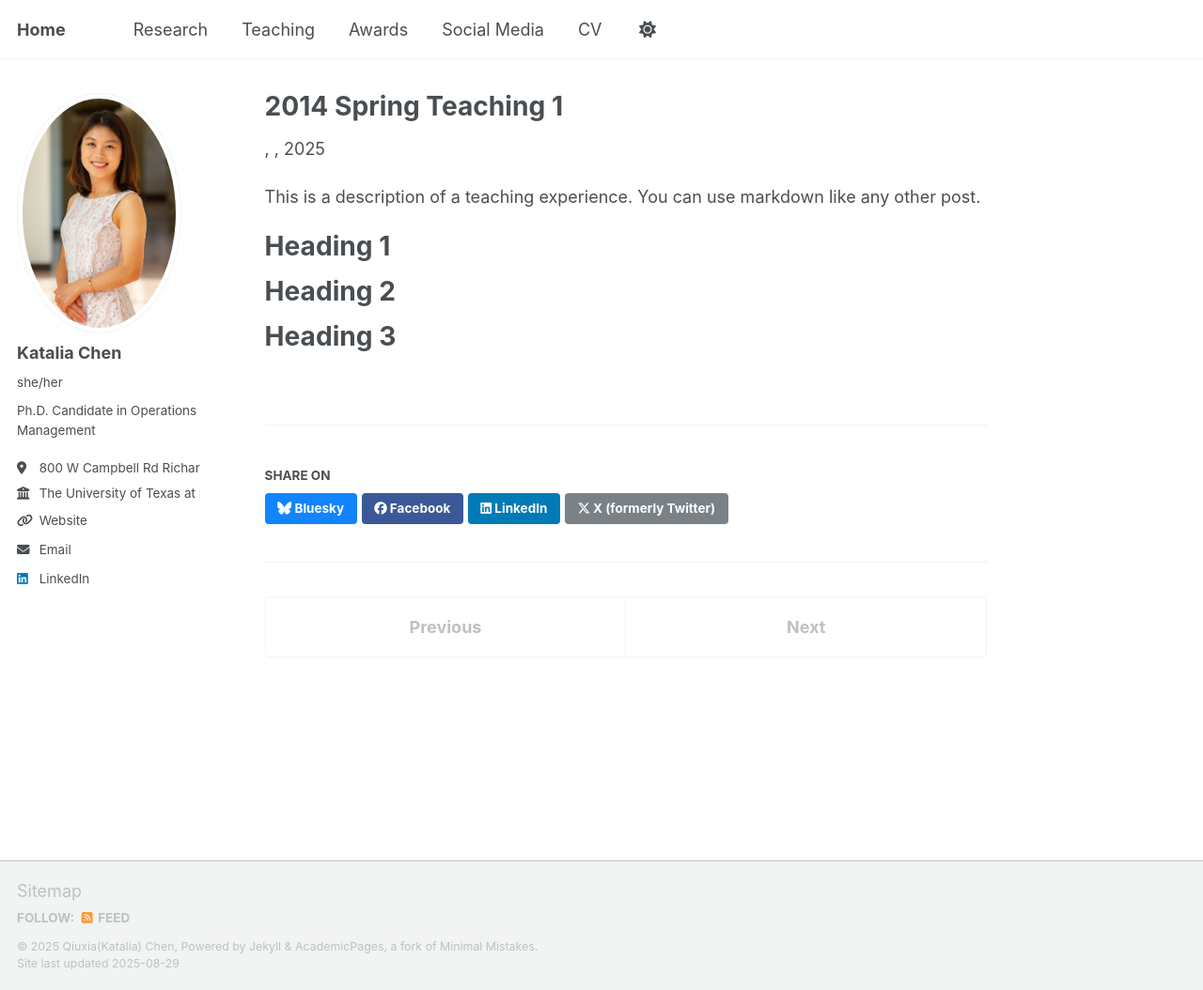
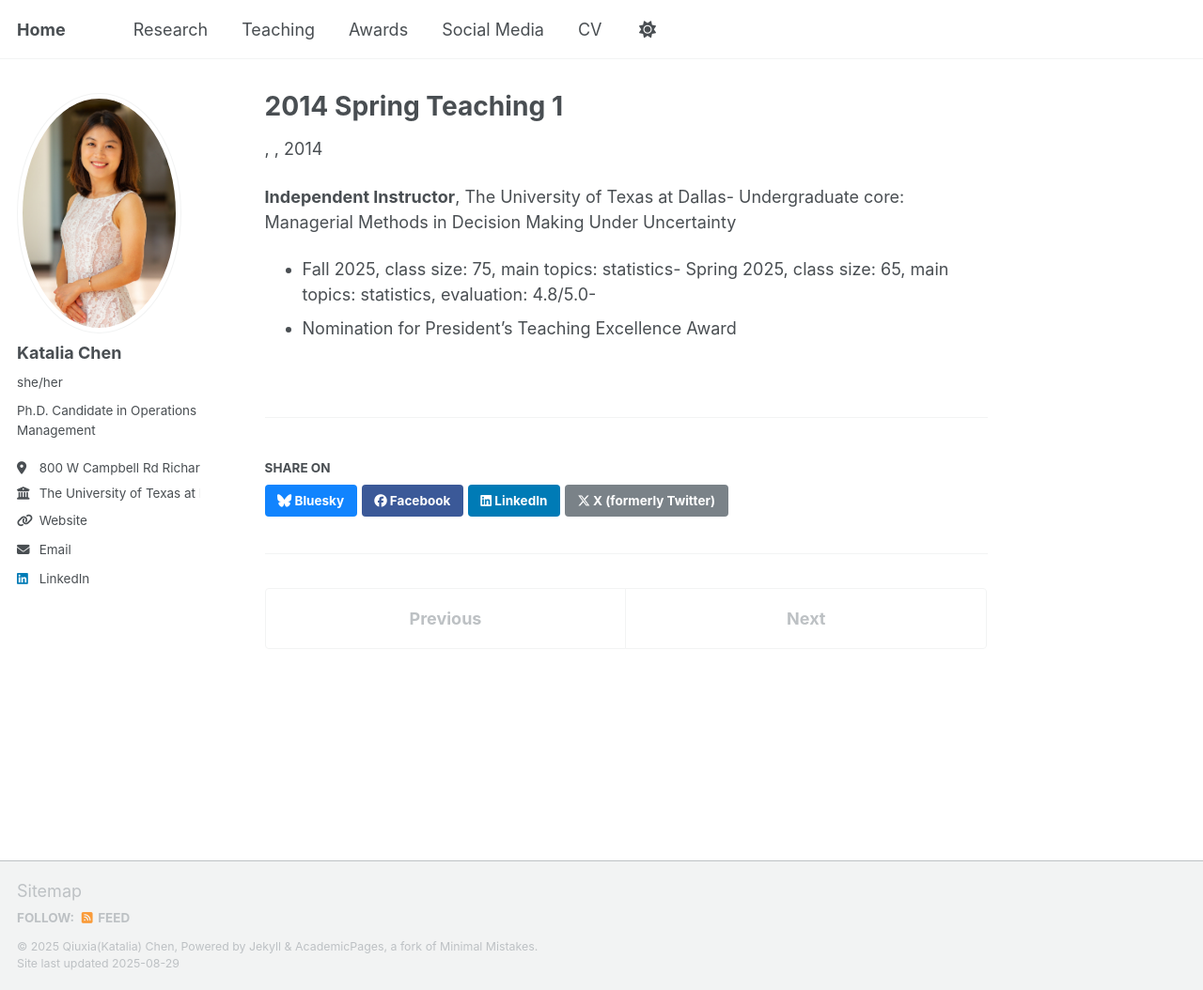
Before and after one commit to qxc2/katalia2, a Jekyll site: the page built from _teaching/2014-spring-teaching-1.md, in a window 1280 px wide and 1054 px high. Shown: the whole window at 94% size. Built offline with Jekyll 4.4.1, drawn with Linux system fonts in a browser that asks for light colours; a script that is not in the unit is left out.

Commit message:
Update 2014-spring-teaching-1.md

```diff
--- a/_teaching/2014-spring-teaching-1.md
+++ b/_teaching/2014-spring-teaching-1.md
@@ -4,17 +4,9 @@ collection: teaching
 #type: "Undergraduate course"
 permalink: /teaching/2014-spring-teaching-1
 #venue: "University 1, Department"
-#date: 2014-01-01
-#location: "City, Country"
+date: 2014-01-01
+location: "The University of Texas at Dallas"
 ---
-
-This is a description of a teaching experience. You can use markdown like any other post.
-
-Heading 1
-======
-
-Heading 2
-======
-
-Heading 3
-======
+ **Independent Instructor**, The University of Texas at Dallas- Undergraduate core: Managerial Methods in Decision Making Under Uncertainty
+ - Fall 2025, class size: 75, main topics: statistics- Spring 2025, class size: 65, main topics: statistics, evaluation: 4.8/5.0-
+ - Nomination for President’s Teaching Excellence Award
```
